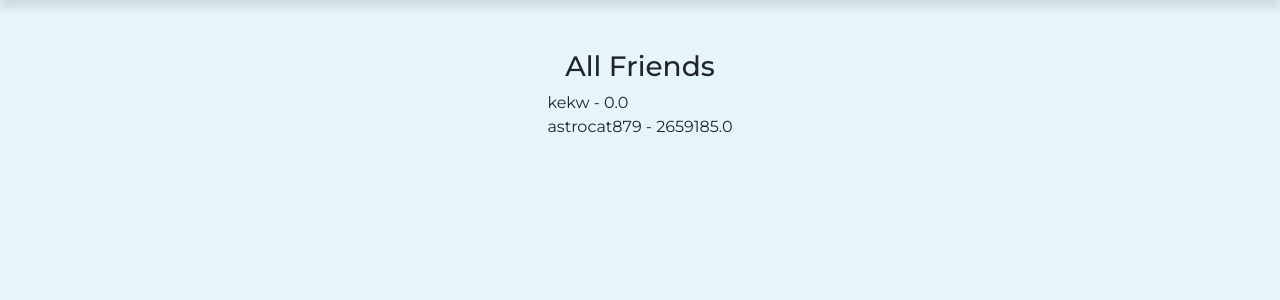
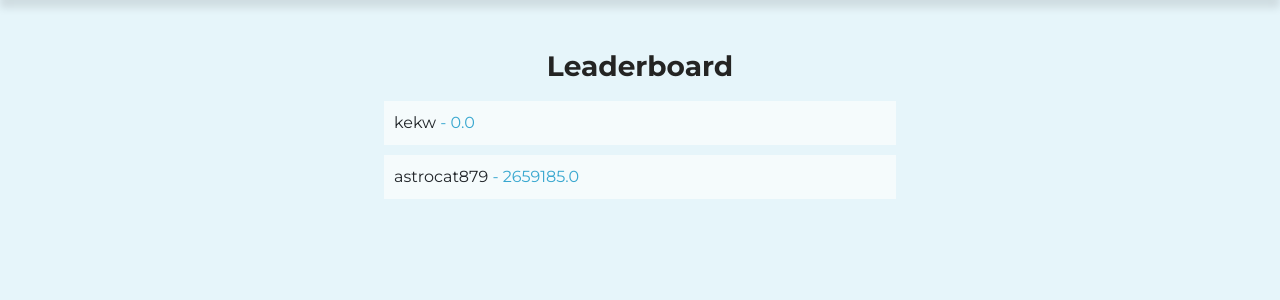
Before and after one commit to KennethRuan/waterprint, a Django app: page /friends/ in a window 1280 px wide. Shown: the part 76-376 px from the top of the page. Run offline with Django 3.2, Linux system fonts and the light colour scheme; a user stored in the database is signed in; data comes from the database, SQL or seed files in the repository; parts of the project's set-up code (start-up, migrations or seed data) failed here and were passed over; some libraries are stand-ins or nearby versions.

Commit message:
update friends list

```diff
--- a/src/frontend/static/css/friends.css
+++ /dev/null
@@ -1,130 +0,0 @@
-/*============= MAIN PART =============*/
-body{
-    font-family: 'Montserrat', sans-serif;
-  }
-
-  .page-title{
-    font-weight: bold;
-    color: var(--dark-grey);
-  }
-
-  .center{
-    display: flex;
-    flex-direction: column;
-    justify-content: center;
-    align-items: center;
-    width: 50%;
-    margin: 50px auto 0px;
-  }
-
-  .search-bar{
-    display: flex;
-    flex-direction: row;
-    align-items: center
-  }
-
-  .search-bar label{
-    margin-bottom: 0px;
-  }
-
-  .submit-loc{
-    margin-left: 10px;
-    height: 30px;
-    color: var(--mid-blue);
-  }
-
-  .submit-loc:hover{
-    transition: color 0.2s;
-    color: var(--bright-blue);
-  }
-
-  .list{
-    min-width: 300px;
-    width: 80%;
-    max-width: 800px;
-  }
-
-  .list-entry{
-    /*border: 1px solid var(--light-grey);*/
-    padding: 10px;
-    background-color: var(--light-grey);
-    margin: 10px;
-  }
-
-  .list-item{
-    /*font-weight: bold;*/
-  }
-
-  .list-footprint{
-    color: var(--bright-blue);
-  }
-
-  .close{
-    font-weight: lighter;
-  }
-
-  /*============= MEDIA QUERIES =============*/
-
-  /* Devices under 1199px (xl) */
-  @media (max-width: 1199.98px) {
-
-  }
-  /* Devices under 768px (md) */
-  @media (max-width: 767.98px) {
-
-  }
-
-
-  /*============ BOOTSTRAP BREAK POINTS:
-
-  Extra small (xs) devices (portrait phones, less than 576px)
-  No media query since this is the default in Bootstrap
-
-  Small (sm) devices (landscape phones, 576px and up)
-  @media (min-width: 576px) { ... }
-
-  Medium (md) devices (tablets, 768px and up)
-  @media (min-width: 768px) { ... }
-
-  Large (lg) devices (desktops, 992px and up)
-  @media (min-width: 992px) { ... }
-
-  Extra (xl) large devices (large desktops, 1200px and up)
-  @media (min-width: 1200px) { ... }
-
-  =============*/
-
-  /*-- Bootstrap Mobile Gutter Fix --*/
-  .row, .container-fluid {
-    margin-left: 0px !important;
-    margin-right: 0px !important;
-  }
-
-  /*-- Fixed Background Image --*/
-  .fixed-background {
-    position: relative;
-    width: 100%;
-    z-index: 1000!important;
-  }
-  .fixed-wrap {
-    clip: rect(0, auto, auto, 0);
-    position: absolute;
-    top: 0;
-    left: 0;
-    width: 100%;
-    height: 100%;
-    z-index: -999 !important;
-  }
-  .fixed {
-    z-index: -999!important;
-    display: block;
-    top: 0;
-    left: 0;
-    width: 100%;
-    height: 100%;
-    background-size: cover;
-    background-position: center center;
-    -webkit-transform: translateZ(0);
-    transform: translateZ(0);
-    will-change: transform;
-  }
--- a/src/frontend/templates/frontend/friends.html
+++ b/src/frontend/templates/frontend/friends.html
@@ -4,8 +4,8 @@
 
 {% block head %}
 
-	<!-- Style CSS -->
-	<link rel="stylesheet" href="{% static 'css/friends.css' %}">
+    <!-- Style CSS -->
+    <link rel="stylesheet" href="{% static 'css/water_usage.css' %}">
 
 {% endblock %}
 
@@ -22,11 +22,15 @@
 
     </form> -->
     <div class="center">
-        <h3> All Friends </h3>
-            {% for usage, person in followed_profiles %}
-                {{person}} - {{usage}}
-                <br>
-            {% endfor %}
+        <h3 class="page-title"> Leaderboard </h3>
+        <div class="list">
+                {% for usage, person in followed_profiles %}
+                <div class="list-entry">
+                    <span class="list-item" stye="font-weight: bold">{{person}} </span>
+                    <span class="list-footprint"> - {{usage}}</span>
+                </div>
+                {% endfor %}
+        </div>
     </div>
 
 
```
